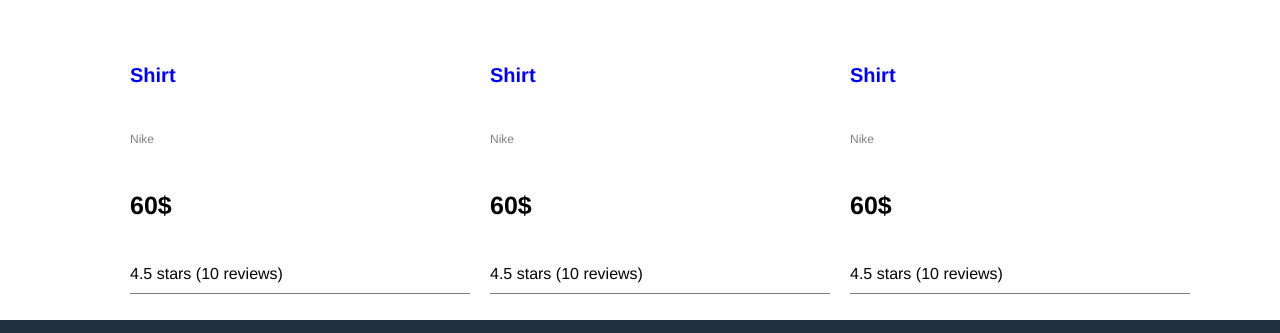
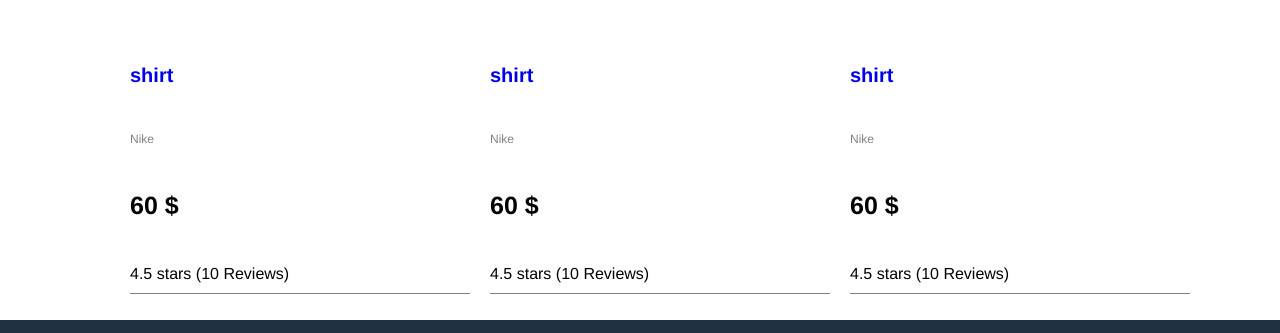
Before and after one commit to Abdallah-Elshamy/e-commerce-microservices, a React (Create React App) app in the folder frontend/: page / in a window 1280 px wide. Shown: the part 283-616 px from the top of the page. Built offline with nearby package versions, Linux system fonts and the light colour scheme.

Commit message:
Render products dynamically

```diff
--- a/frontend/src/App.js
+++ b/frontend/src/App.js
@@ -1,4 +1,5 @@
 import "./App.css";
+import data from "./data"
 
 function App() {
   const openMenu = () => {
@@ -33,51 +34,25 @@
       <main className="main">
         <div className="content">
           <ul className="products">
+            {data.products.map((product) => (
               <li>
                 <div className="product">
                   <img
                     className="product-image"
-                  src="/images/shirt.webp"
+                    src={product.image}
                     alt="product"
                   />
                   <div className="product-name">
-                  <a href="product.html">Shirt</a>
+                    <a href="product.html">{product.name}</a>
                   </div>
-                <div className="product-brand">Nike</div>
-                <div className="product-price">60$</div>
-                <div className="product-rating">4.5 stars (10 reviews)</div>
+                  <div className="product-brand">{product.brand}</div>
+                  <div className="product-price">{product.price} $</div>
+                  <div className="product-rating">
+                    {product.rating} stars ({product.num_reviews} Reviews)
+                  </div>
                 </div>
               </li>
-            <li>
-              <div className="product">
-                <img
-                  className="product-image"
-                  src="images/shirt.webp"
-                  alt="product"
-                />
-                <div className="product-name">
-                  <a href="product.html">Shirt</a>
-                </div>
-                <div className="product-brand">Nike</div>
-                <div className="product-price">60$</div>
-                <div className="product-rating">4.5 stars (10 reviews)</div>
-              </div>
-            </li>
-            <li>
-              <div className="product">
-                <img
-                  className="product-image"
-                  src="images/shirt.webp"
-                  alt="product"
-                />
-                <div className="product-name">
-                  <a href="product.html">Shirt</a>
-                </div>
-                <div className="product-brand">Nike</div>
-                <div className="product-price">60$</div>
-                <div className="product-rating">4.5 stars (10 reviews)</div>
-              </div>
-            </li>
+            ))}
           </ul>
         </div>
       </main>
--- /dev/null
+++ b/frontend/src/data.js
@@ -0,0 +1,33 @@
+const data = {
+  products: [
+    {
+      name: "shirt",
+      image: "/images/shirt.webp",
+      category: "shirt",
+      price: 60,
+      brand: "Nike",
+      rating: 4.5,
+      num_reviews: 10,
+    },
+    {
+      name: "shirt",
+      image: "/images/shirt.webp",
+      category: "shirt",
+      price: 60,
+      brand: "Nike",
+      rating: 4.5,
+      num_reviews: 10,
+    },
+    {
+      name: "shirt",
+      image: "/images/shirt.webp",
+      category: "shirt",
+      price: 60,
+      brand: "Nike",
+      rating: 4.5,
+      num_reviews: 10,
+    },
+  ],
+};
+
+export default data
```
Lines whose indentation alone changed are shown as unchanged.
